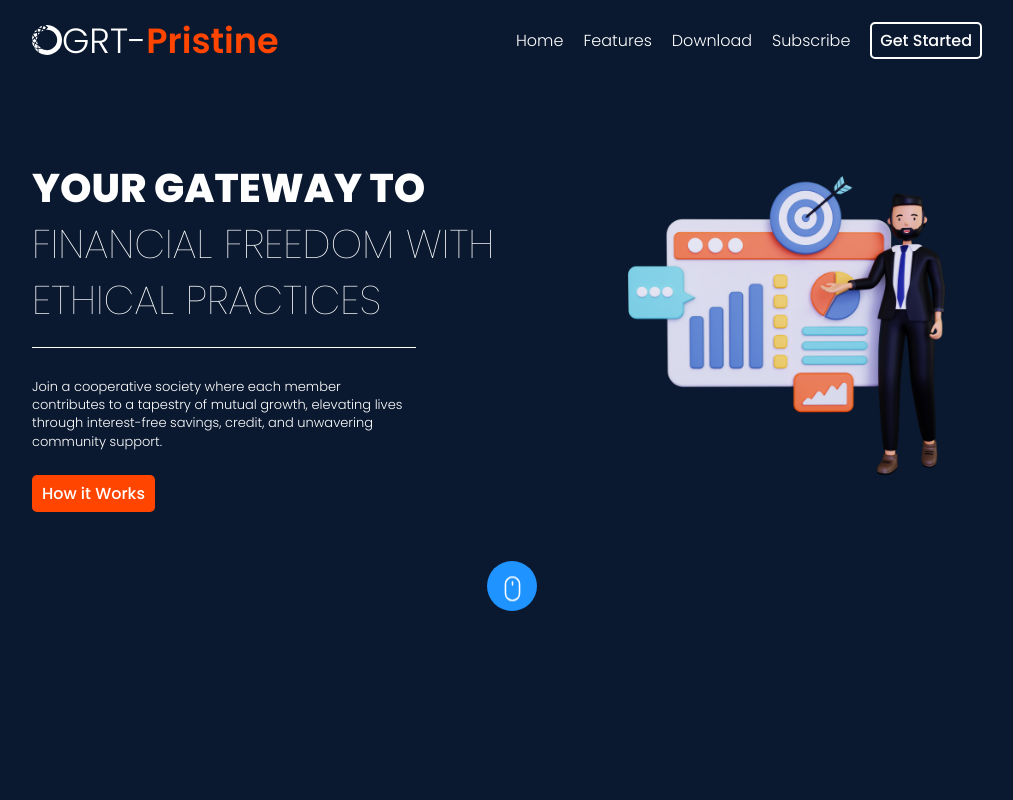
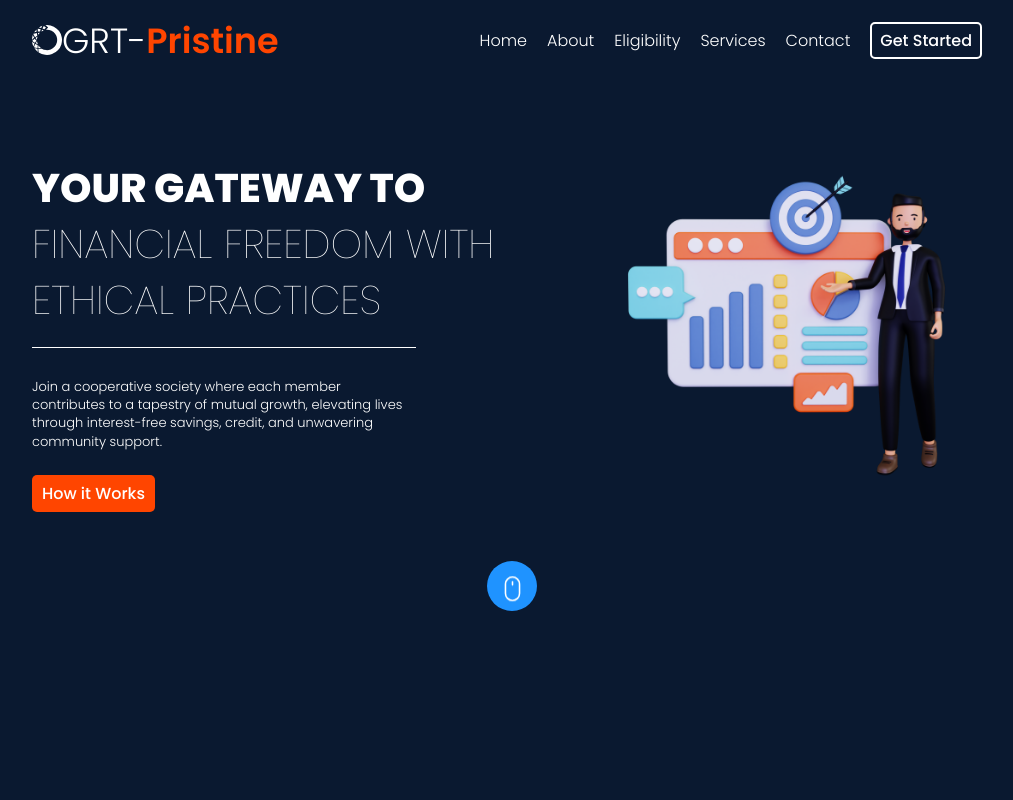
Before and after one commit to adex-badr18/grtp, a React (Vite) app: page / in a window 1280 px wide. Shown: the top 800 px of the page, without its empty margins (128-1141 px from the left). Built offline with nearby package versions, Linux system fonts and the light colour scheme.

Commit message:
refactor: Modify navbar links

```diff
--- a/src/components/navbar/Navbar.jsx
+++ b/src/components/navbar/Navbar.jsx
@@ -5,6 +5,7 @@ import { AiOutlineBars } from "react-icons/ai";
 import { RiCloseLine } from "react-icons/ri";
 import Button from '../UI/button/Button';
 import '../UI/button/Button.css';
+import { navLinks } from '../../constants/data';
 
 const Navbar = () => {
     const [showMenu, setShowMenu] = useState(false);
@@ -24,10 +25,12 @@ const Navbar = () => {
 
             <menu>
                 <ul className="nav-links" id={showMenu ? 'nav-links-mobile' : 'nav-links-mobile-hide'}>
-                    <li><a href="#header">Home</a></li>
-                    <li><a href="#features">Features</a></li>
-                    <li><a href="#download">Download</a></li>
-                    <li><a href="#subscribe">Subscribe</a></li>
+                    {
+                        navLinks.map(link => (
+                            <li><a href={`#${link.id}`}>{link.name}</a></li>
+                        ))
+                    }
+
                     <li className='nav-btn'>
                         {/* <a href="#" className='btn btn-dark'>Get Started</a> */}
                         <Button text='Get Started' btnClass='btn-dark' href='#faq' />
--- /dev/null
+++ b/src/constants/data.jsx
@@ -0,0 +1,22 @@
+export const navLinks = [
+    {
+        id: 'home',
+        name: 'Home'
+    },
+    {
+        id: 'about',
+        name: 'About'
+    },
+    {
+        id: 'eligibility',
+        name: 'Eligibility'
+    },
+    {
+        id: 'services',
+        name: 'Services'
+    },
+    {
+        id: 'contact',
+        name: 'Contact'
+    },
+];
```
